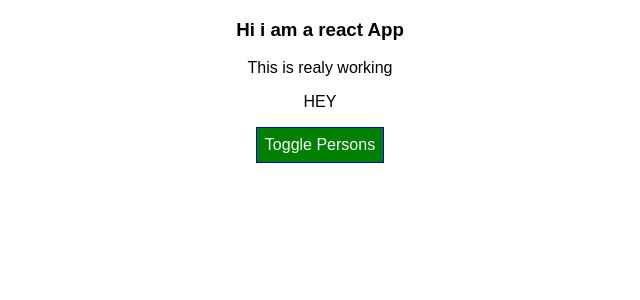
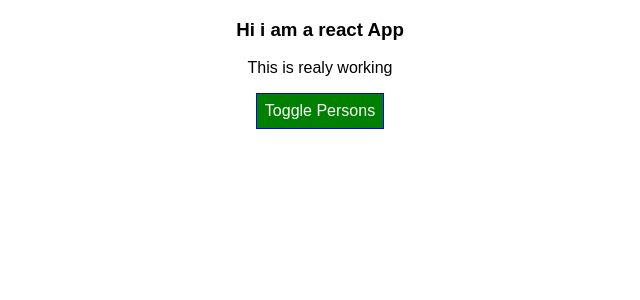
Before and after one commit to ToniMihajlovski/react-complete-guide, a React (Create React App) app: page / in a window 1280 px wide. Shown: the top 300 px of the page, without its empty margins (320-960 px from the left). Built offline with nearby package versions, Linux system fonts and the light colour scheme.

Commit message:
Spliting an App into Components

```diff
--- a/src/components/Cockpit/Cockipt.js
+++ b/src/components/Cockpit/Cockpit.js
@@ -1,5 +1,6 @@
 import React from 'react';
 import c from './Cockpit.css';
+
 
 const cockpit = (props) => {
 
@@ -15,12 +16,25 @@ const cockpit = (props) => {
       classes.push('bold'); //classes = [red bold]
     }
 
+    const style = {
+      backgroundColor: 'green',
+      color: 'white',
+      font: 'inherit',
+      border: '1px solid blue',
+      padding: '8px',
+      cursor: 'pointer',
+
+    };
+    if(props.showPersons){
+      style.backgroundColor = 'red';
+    }
+
     return(
         <div>
             <h3>Hi i am a react App</h3>
             <p className={classes.join(' ')}>This is realy working</p>
             <button style ={style}
-            onClick={this.togglePersonsHandler}>
+            onClick={props.clicked}>
             Toggle Persons
             </button>
         </div>
--- a/src/containers/App.js
+++ b/src/containers/App.js
@@ -1,8 +1,7 @@
 import React, { Component } from 'react';
 import c from './App.modules.css'
 import Persons from '../components/Persons/Persons';
-
-
+import Cockpit from '../components/Cockpit/Cockpit'
 
 class App extends Component {
   state = {
@@ -55,55 +54,24 @@ class App extends Component {
   }
 
   render() {
-    const style = {
-      backgroundColor: 'green',
-      color: 'white',
-      font: 'inherit',
-      border: '1px solid blue',
-      padding: '8px',
-      cursor: 'pointer',
 
-    };
 
     let persons = null;
 
     if(this.state.showPersons){
-     persons = (
-     <div>
-       <Persons
+     persons = <Persons
        persons = {this.state.persons}
        clicked = {this.deletePersonHandler}
        changed = {this.nameChangeHandler}/>
-     </div>
-     );
-
-     style.backgroundColor = 'red';
-    }
-
-    const classes = [];
-
-    if(this.state.persons.length <= 2)
-    {
-      classes.push('red'); // classes = ['red'];
-    }
-
-    if(this.state.persons.length <= 1)
-    {
-      classes.push('bold'); //classes = [red bold]
     }
 
     return (
       <div className='App'>
-        <h3>Hi i am a react App</h3>
-        <p className={classes.join(' ')}>This is realy working</p>
-        <p className={c.Asd}>HEY</p>
-        <button style ={style}
-          onClick={this.togglePersonsHandler}>
-          Toggle Persons
-        </button>
-        {/* <Person name='Max' age='29'/>
-        <Person name='Manu' age='28'/>
-        <Person name='Stefani' age='26'>my hobies are: Skiing</Person>  */}
+        <Cockpit
+        showPersons={this.state.showPersons}
+        persons={this.state.persons}
+        clicked={this.togglePersonsHandler}
+        />
         {persons}
        </div>
     );
```
